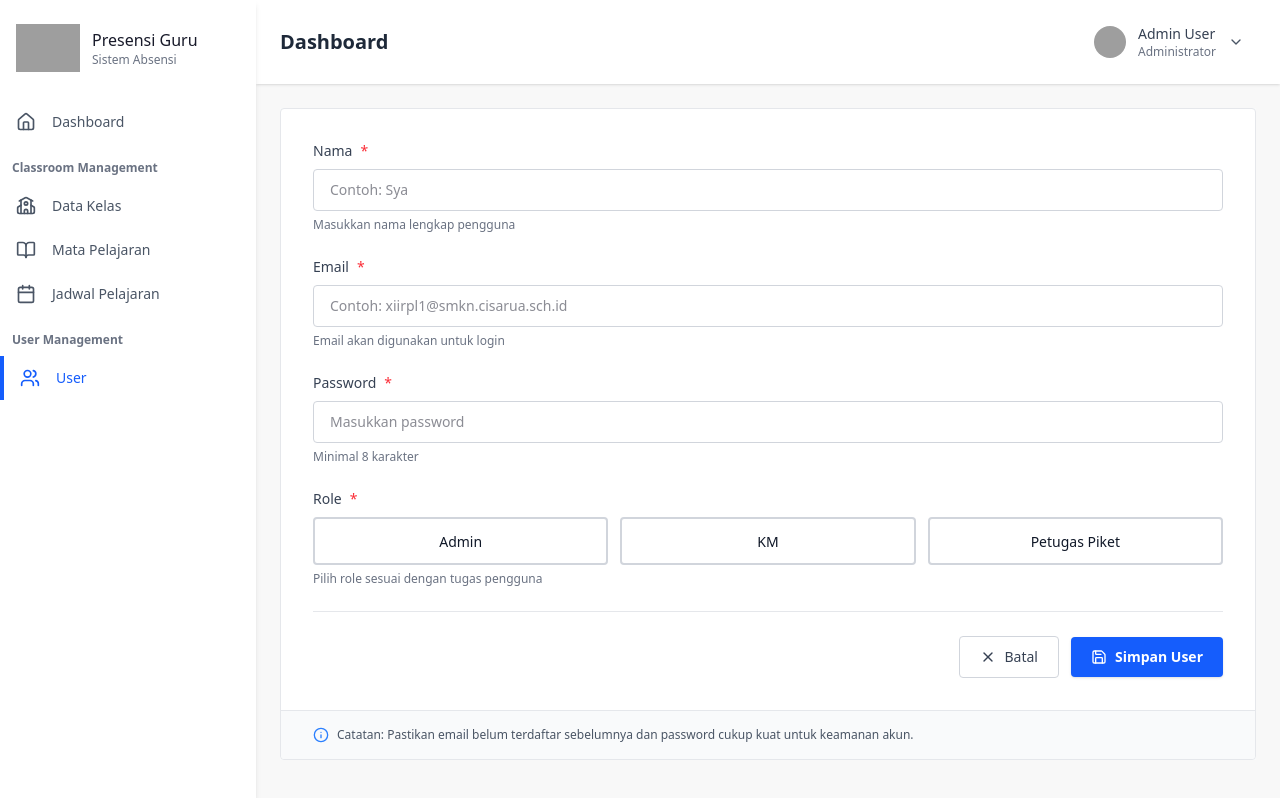
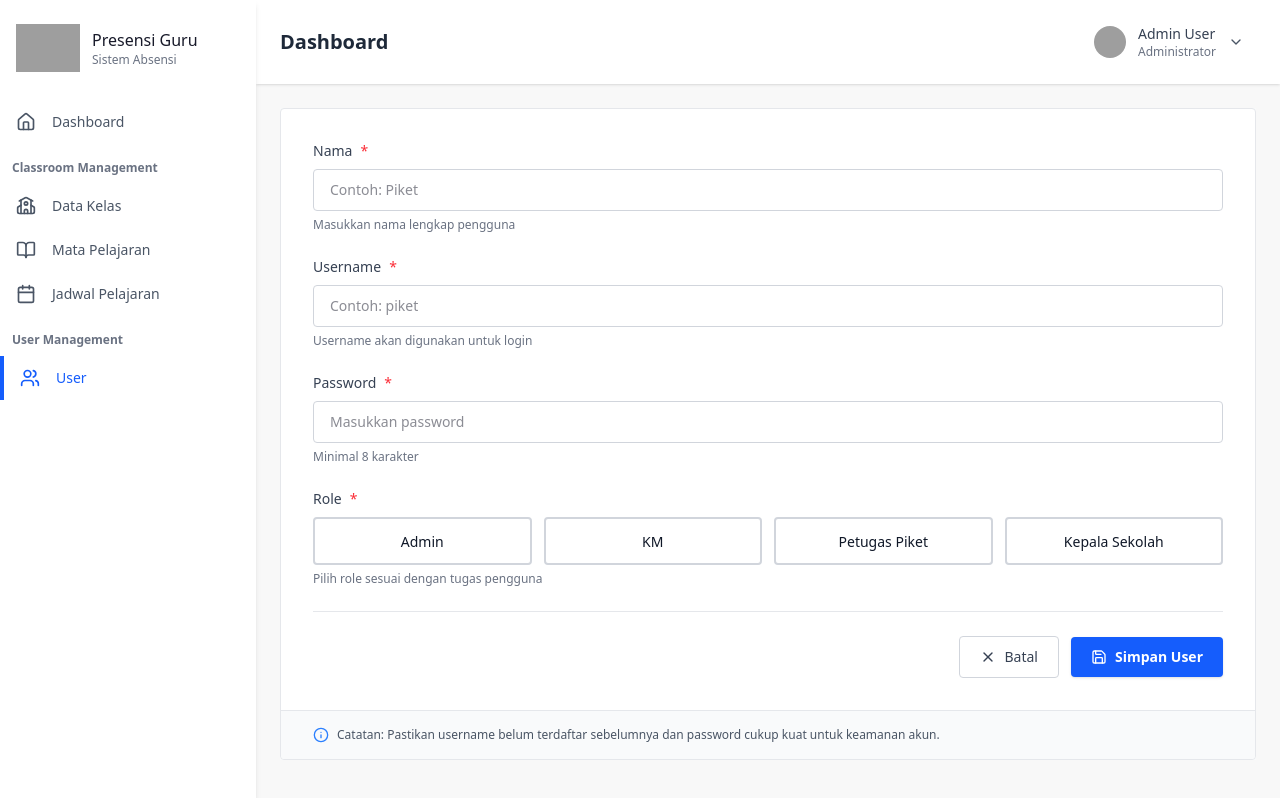
Before and after one commit to nesyaalviani/landing-presensi-guru, a Nuxt app: page /users/create in a window 1280 px wide. Built offline with nearby package versions, Linux system fonts and the light colour scheme; grey boxes are pictures that could not be loaded.

Commit message:
feat: implement user form with validation and role selection

```diff
--- a/app/components/UserForm.vue
+++ b/app/components/UserForm.vue
@@ -9,42 +9,31 @@
                             <label for="nama" class="flex items-center gap-2 text-sm font-medium text-gray-700 mb-2">
                                 Nama <span class="text-red-500">*</span>
                             </label>
-                            <input
-                                id="nama"
-                                v-model="formData.nama"
-                                type="text"
-                                placeholder="Contoh: Sya"
-                                required
+                            <input id="nama" v-model="formData.name" type="text" placeholder="Contoh: Piket" required
                                 class="w-full px-4 py-2.5 text-sm border border-gray-300 rounded-sm focus:ring-2 focus:ring-blue-500 focus:border-blue-500 outline-none transition-all hover:border-gray-400" />
                             <p class="mt-1.5 text-xs text-gray-500">Masukkan nama lengkap pengguna</p>
                         </div>
 
-                        <!-- Email -->
+                        <!-- Username -->
                         <div>
-                            <label for="email" class="flex items-center gap-2 text-sm font-medium text-gray-700 mb-2">
-                                Email <span class="text-red-500">*</span>
+                            <label for="username"
+                                class="flex items-center gap-2 text-sm font-medium text-gray-700 mb-2">
+                                Username <span class="text-red-500">*</span>
                             </label>
-                            <input
-                                id="email"
-                                v-model="formData.email"
-                                type="email"
-                                placeholder="Contoh: xiirpl1@smkn.cisarua.sch.id"
+                            <input id="username" v-model="formData.username" type="text" placeholder="Contoh: piket"
                                 required
                                 class="w-full px-4 py-2.5 text-sm border border-gray-300 rounded-sm focus:ring-2 focus:ring-blue-500 focus:border-blue-500 outline-none transition-all hover:border-gray-400" />
-                            <p class="mt-1.5 text-xs text-gray-500">Email akan digunakan untuk login</p>
+                            <p class="mt-1.5 text-xs text-gray-500">Username akan digunakan untuk login</p>
                         </div>
 
                         <!-- Password -->
                         <div>
-                            <label for="password" class="flex items-center gap-2 text-sm font-medium text-gray-700 mb-2">
+                            <label for="password"
+                                class="flex items-center gap-2 text-sm font-medium text-gray-700 mb-2">
                                 Password <span class="text-red-500">*</span>
                             </label>
-                            <input
-                                id="password"
-                                v-model="formData.password"
-                                type="password"
-                                placeholder="Masukkan password"
-                                required
+                            <input id="password" v-model="formData.password" type="password"
+                                placeholder="Masukkan password" required
                                 class="w-full px-4 py-2.5 text-sm border border-gray-300 rounded-sm focus:ring-2 focus:ring-blue-500 focus:border-blue-500 outline-none transition-all hover:border-gray-400" />
                             <p class="mt-1.5 text-xs text-gray-500">Minimal 8 karakter</p>
                         </div>
@@ -54,11 +43,11 @@
                             <label class="flex items-center gap-2 text-sm font-medium text-gray-700 mb-2">
                                 Role <span class="text-red-500">*</span>
                             </label>
-                            <div class="grid grid-cols-3 gap-3">
+                            <div class="grid grid-cols-2 sm:grid-cols-4 gap-3">
                                 <!-- Admin Card -->
-                                <div @click="formData.role = 'admin'" :class="[
+                                <div @click="formData.id_role = 1" :class="[
                                     'cursor-pointer border-2 rounded-sm px-4 py-2.5 text-center transition-all',
-                                    formData.role === 'admin'
+                                    formData.id_role === 1
                                         ? 'border-blue-500 bg-blue-500 text-white'
                                         : 'border-gray-300 hover:border-gray-400 text-gray-900'
                                 ]">
@@ -66,9 +55,9 @@
                                 </div>
 
                                 <!-- KM Card -->
-                                <div @click="formData.role = 'km'" :class="[
+                                <div @click="formData.id_role = 2" :class="[
                                     'cursor-pointer border-2 rounded-sm px-4 py-2.5 text-center transition-all',
-                                    formData.role === 'km'
+                                    formData.id_role === 2
                                         ? 'border-blue-500 bg-blue-500 text-white'
                                         : 'border-gray-300 hover:border-gray-400 text-gray-900'
                                 ]">
@@ -76,13 +65,23 @@
                                 </div>
 
                                 <!-- Petugas Piket Card -->
-                                <div @click="formData.role = 'petugas_piket'" :class="[
+                                <div @click="formData.id_role = 3" :class="[
                                     'cursor-pointer border-2 rounded-sm px-4 py-2.5 text-center transition-all',
-                                    formData.role === 'petugas_piket'
+                                    formData.id_role === 3
                                         ? 'border-blue-500 bg-blue-500 text-white'
                                         : 'border-gray-300 hover:border-gray-400 text-gray-900'
                                 ]">
                                     <span class="text-sm font-medium">Petugas Piket</span>
+                                </div>
+
+                                <!-- Kepala Sekolah Card -->
+                                <div @click="formData.id_role = 4" :class="[
+                                    'cursor-pointer border-2 rounded-sm px-4 py-2.5 text-center transition-all',
+                                    formData.id_role === 4
+                                        ? 'border-blue-500 bg-blue-500 text-white'
+                                        : 'border-gray-300 hover:border-gray-400 text-gray-900'
+                                ]">
+                                    <span class="text-sm font-medium">Kepala Sekolah</span>
                                 </div>
                             </div>
                             <p class="mt-1.5 text-xs text-gray-500">Pilih role sesuai dengan tugas pengguna</p>
@@ -97,10 +96,14 @@
                                 <X class="h-4 w-4" />
                                 Batal
                             </NuxtLink>
-                            <button type="submit"
-                                class="flex items-center gap-2 px-5 py-2.5 text-sm font-semibold text-white bg-blue-600 rounded-sm hover:bg-blue-700 focus:outline-none focus:ring-2 focus:ring-offset-2 focus:ring-blue-500 transition-all shadow-sm hover:shadow-md">
-                                <Save class="h-4 w-4" />
-                                Simpan User
+                            <button type="submit" :disabled="isSubmitting" :class="[
+                                'flex items-center gap-2 px-5 py-2.5 text-sm font-semibold text-white rounded-sm focus:outline-none focus:ring-2 focus:ring-offset-2 focus:ring-blue-500 transition-all shadow-sm',
+                                isSubmitting
+                                    ? 'bg-blue-400 cursor-not-allowed'
+                                    : 'bg-blue-600 hover:bg-blue-700 hover:shadow-md'
+                            ]">
+                                <Save class="h-4 w-4" :class="{ 'animate-spin': isSubmitting }" />
+                                {{ isSubmitting ? 'Menyimpan...' : 'Simpan User' }}
                             </button>
                         </div>
                     </form>
@@ -110,7 +113,8 @@
                     <div class="flex items-center gap-2 text-xs text-gray-600">
                         <Info class="h-4 w-4 text-blue-500 shrink-0" />
                         <p>
-                            <span class="font-medium">Catatan:</span> Pastikan email belum terdaftar sebelumnya dan password cukup kuat untuk keamanan akun.
+                            <span class="font-medium">Catatan:</span> Pastikan username belum terdaftar sebelumnya dan
+                            password cukup kuat untuk keamanan akun.
                         </p>
                     </div>
                 </div>
@@ -121,16 +125,50 @@
 
 <script setup>
 import { ref } from 'vue'
+import { useRouter } from 'vue-router'
+import { useUsersStore } from '~/stores/users'
 import { X, Save, Info } from 'lucide-vue-next'
 
+const router = useRouter()
+const usersStore = useUsersStore()
+
 const formData = ref({
-    nama: '',
-    email: '',
-    role: '',
-    password: ''
+    name: '',
+    username: '',
+    password: '',
+    id_role: null
 })
 
-const handleSubmit = () => {
-    console.log('Form submitted:', formData.value)
+const isSubmitting = ref(false)
+
+const handleSubmit = async () => {
+    // Validasi
+    if (!formData.value.id_role) {
+        alert('Silakan pilih role pengguna')
+        return
+    }
+
+    if (formData.value.password.length < 8) {
+        alert('Password minimal 8 karakter')
+        return
+    }
+
+    isSubmitting.value = true
+
+    try {
+        const result = await usersStore.createUser(formData.value)
+
+        if (result.success) {
+            alert('User berhasil ditambahkan!')
+            router.push('/users')
+        } else {
+            alert(result.message || 'Gagal menambahkan user')
+        }
+    } catch (error) {
+        console.error('Error:', error)
+        alert('Terjadi kesalahan saat menambahkan user')
+    } finally {
+        isSubmitting.value = false
+    }
 }
 </script>
--- /dev/null
+++ b/app/stores/users.js
@@ -0,0 +1,45 @@
+import { defineStore } from 'pinia'
+
+export const useUsersStore = defineStore('users', {
+    state: () => ({
+        loading: false,
+        error: null
+    }),
+
+    actions: {
+        async createUser(userData) {
+            this.loading = true
+            this.error = null
+
+            const config = useRuntimeConfig()
+
+            try {
+                // Get token from localStorage
+                let token = null
+                if (process.client) {
+                    token = localStorage.getItem('token')
+                }
+
+                const response = await $fetch('/users', {
+                    method: 'POST',
+                    baseURL: config.public.apiBase,
+                    headers: {
+                        ...(token && { Authorization: `Bearer ${token}` })
+                    },
+                    body: userData
+                })
+
+                this.loading = false
+                return { success: true, data: response }
+            } catch (error) {
+                this.error = error.data?.message || 'Failed to create user'
+                this.loading = false
+
+                return {
+                    success: false,
+                    message: error.data?.message || 'Gagal menambahkan user. Silakan coba lagi.'
+                }
+            }
+        }
+    }
+})
```
